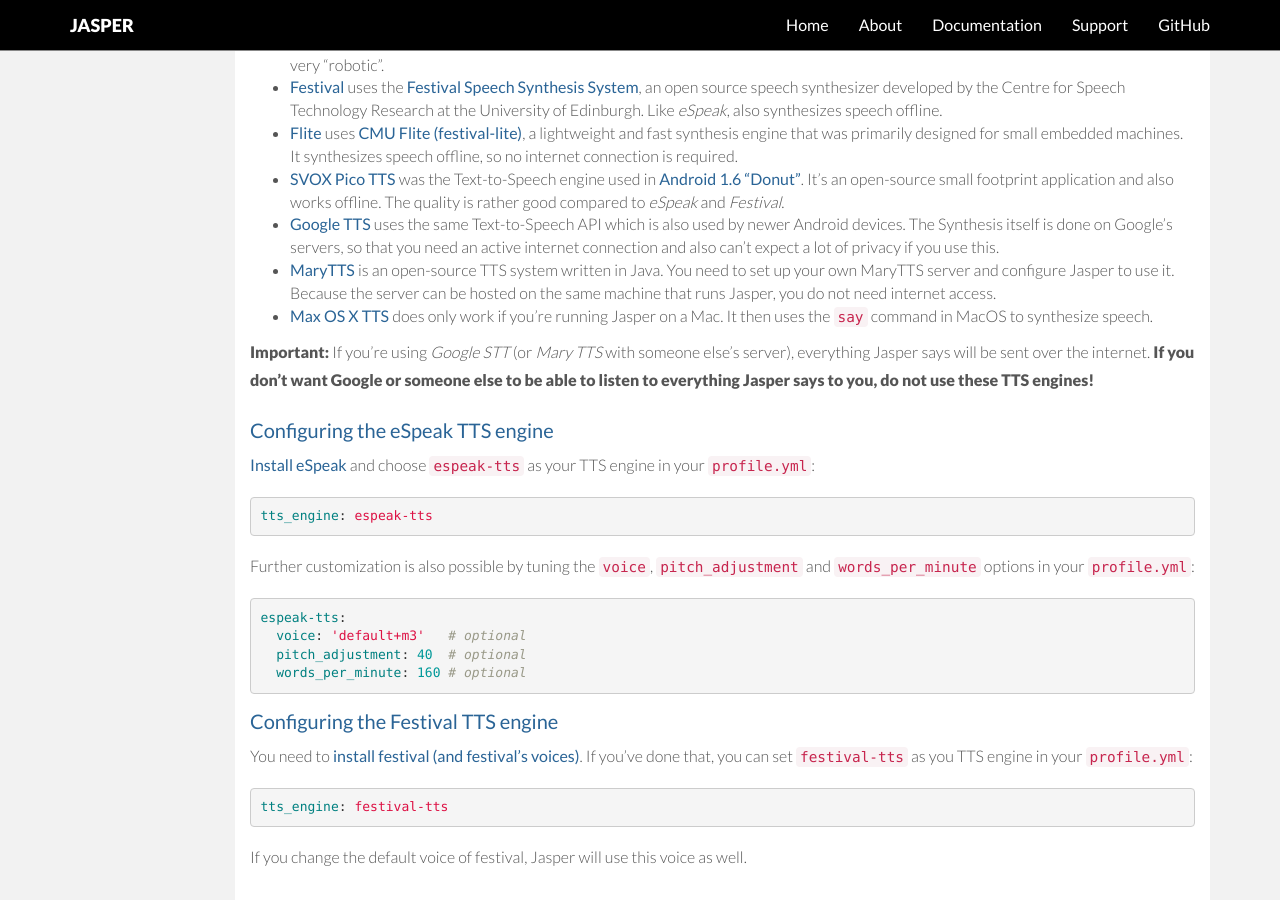
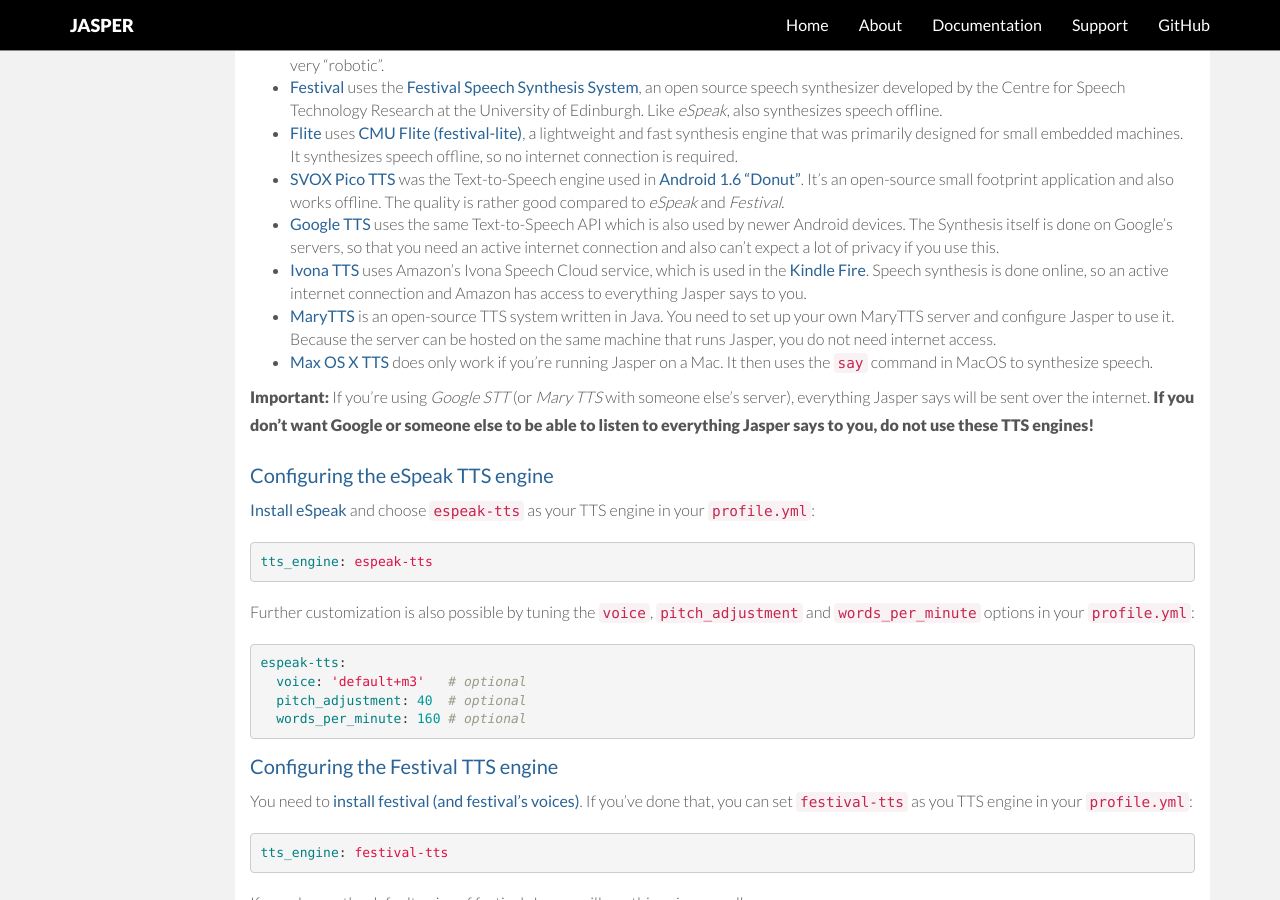
Before and after one commit to jasperproject/jasperproject.github.io, a Jekyll site: the page built from documentation/configuration/index.md, in a window 1280 px wide and 900 px high, scrolled down 2893 px. Built offline with Jekyll 4.4.1, drawn with Linux system fonts in a browser that asks for light colours; nearby versions of some CDN libraries.

Commit message:
Add Ivona TTS to TTS engine listing

```diff
--- a/documentation/configuration/index.md
+++ b/documentation/configuration/index.md
@@ -121,6 +121,7 @@
 - **[SVOX Pico TTS](#pico-tts)** was the Text-to-Speech engine used in [Android 1.6 "Donut"](http://betanews.com/2009/09/15/android-donut-sdk-released-what-s-new-inside/). It's an open-source small footprint application and also works offline. The quality is rather good compared to
 *eSpeak* and *Festival*.
 - **[Google TTS](#google-tts)** uses the same Text-to-Speech API which is also used by newer Android devices. The Synthesis itself is done on Google's servers, so that you need an active internet connection and also can't expect a lot of privacy if you use this.
+- **[Ivona TTS](#ivona-tts)** uses Amazon's Ivona Speech Cloud service, which is used in the [Kindle Fire](http://www.engadget.com/2013/01/24/amazon-ivona/). Speech synthesis is done online, so an active internet connection and Amazon has access to everything Jasper says to you.
 - **[MaryTTS](#mary-tts)** is an open-source TTS system written in Java. You need to set up your own MaryTTS server and configure Jasper to use it. Because the server can be hosted on the same machine that runs Jasper, you do not need internet access.
 - **[Max OS X TTS](#osx-tts)** does only work if you're running Jasper on a Mac. It then uses the `say` command in MacOS to synthesize speech.
 
```
